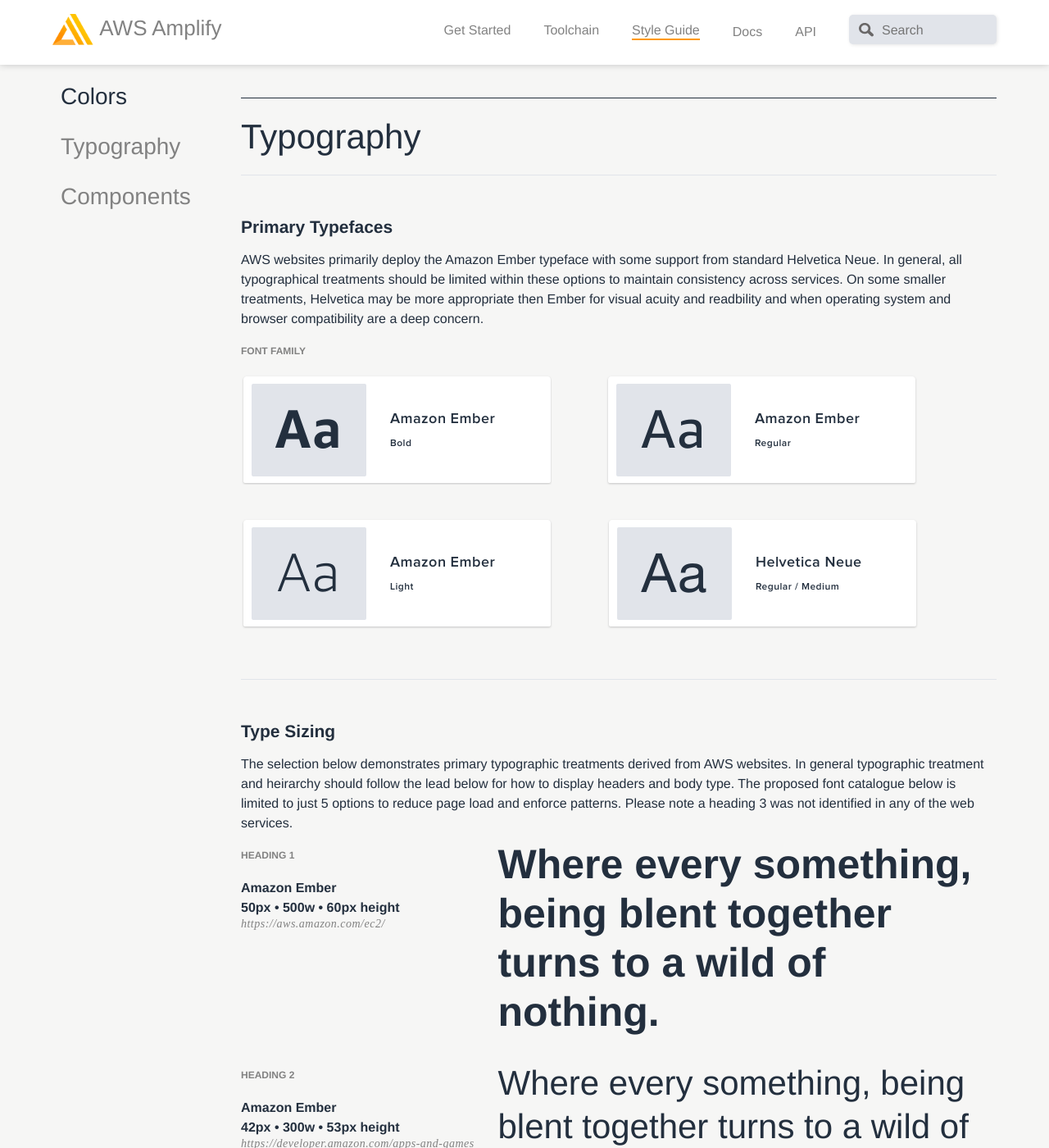
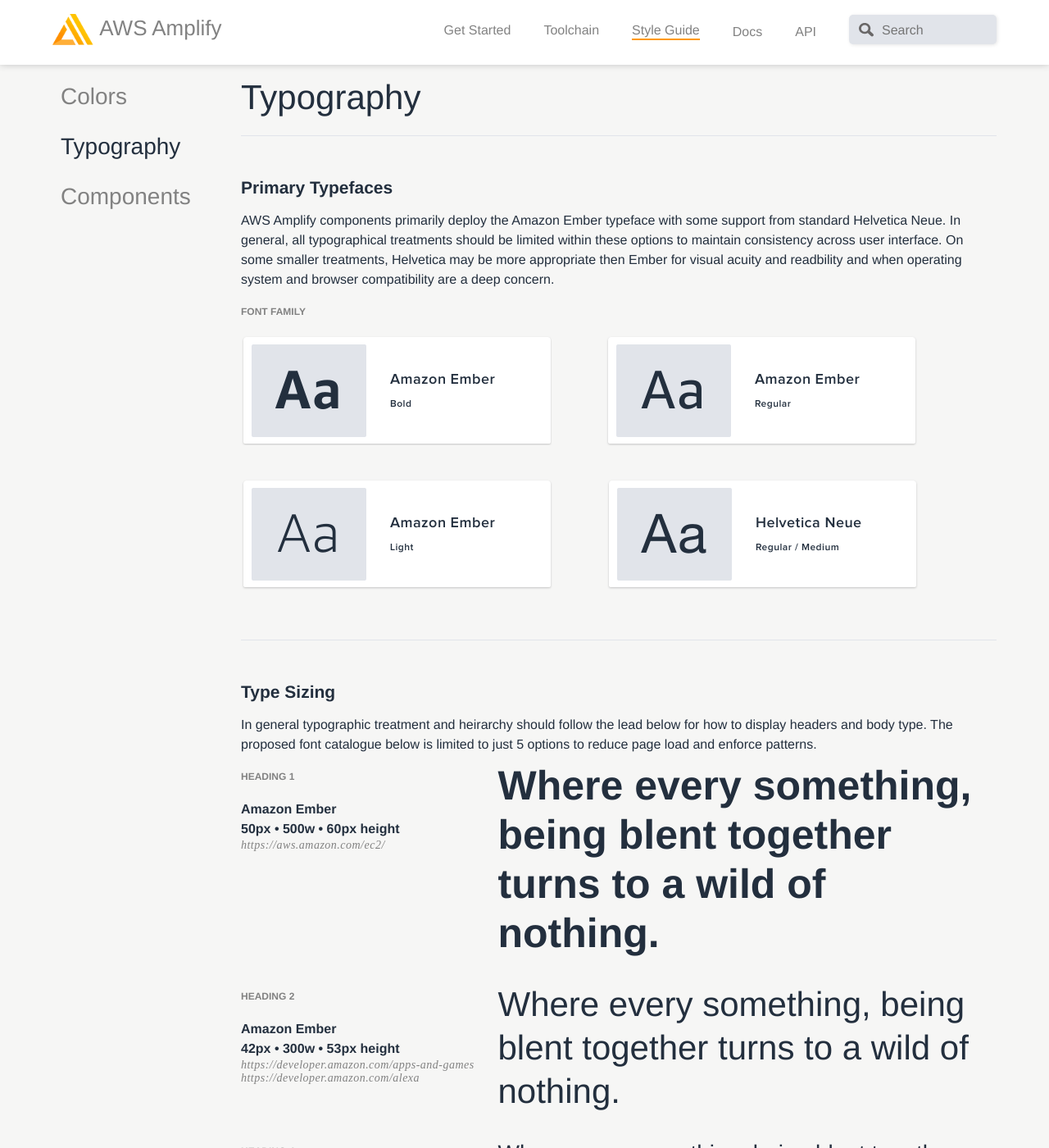
Before and after one commit to aws-amplify/aws-amplify.github.io, a Jekyll site: the page built from media/ui_library.md, in a window 1280 px wide and 1400 px high, scrolled down 2673 px. Shown: the whole window at 82% size. Built offline with Jekyll 4.4.1, drawn with Linux system fonts in a browser that asks for light colours; some web fonts are replaced; comment, search, counter and statistics services are not loaded; some of the changed text lies outside the part shown.

Commit message:
update ui_library

```diff
--- a/media/ui_library.md
+++ b/media/ui_library.md
@@ -6,25 +6,25 @@
 ## Colors
 
 ### UI Colors
-<span class="excerpt">UI Color for AWS amplify are derived from Amazon’s primary color pallette and examples commonly used through the current AWS websites. Most primary actions are wrapped in Amazon Orange. Dark backgrounds and darker treatments will typically receive the Squid Ink Amazon color treatment.</span>
+<span class="excerpt">UI Color for AWS amplify are derived from a primary and secondary color pallette. Most primary actions are wrapped in Orange. Dark backgrounds and darker treatments will typically receive the Squid Ink color treatment.</span>
 
 <span class="title">Primary Colors</span>
-<span class="inline-img">![Amazon Orange]({%if jekyll.environment == 'production'%}{{site.amplify.baseurl}}{%endif%}/images/Style_Guide/pc_amazon_orange.png)</span>
+<span class="inline-img">![Orange]({%if jekyll.environment == 'production'%}{{site.amplify.baseurl}}{%endif%}/images/Style_Guide/pc_amazon_orange.png)</span>
 <span class="inline-img">![Squid Ink]({%if jekyll.environment == 'production'%}{{site.amplify.baseurl}}{%endif%}/images/Style_Guide/pc_squid_ink.png)</span>
 <span class="inline-img">![Dark Gray]({%if jekyll.environment == 'production'%}{{site.amplify.baseurl}}{%endif%}/images/Style_Guide/pc_dark_gray.png)</span>
 <span class="inline-img">![Light Gray]({%if jekyll.environment == 'production'%}{{site.amplify.baseurl}}{%endif%}/images/Style_Guide/pc_light_gray.png)</span>
 <span class="title">Secondary Colors</span>
 <span class="inline-img">![Deep Squid Ink]({%if jekyll.environment == 'production'%}{{site.amplify.baseurl}}{%endif%}/images/Style_Guide/sc_deep_squid_ink.png)</span>
 <span class="inline-img">![Dark Blue]({%if jekyll.environment == 'production'%}{{site.amplify.baseurl}}{%endif%}/images/Style_Guide/sc_dark_blue.png)</span>
-<span class="inline-img">![Amazon Ember Blaze]({%if jekyll.environment == 'production'%}{{site.amplify.baseurl}}{%endif%}/images/Style_Guide/sc_amazon_ember_blaze.png)</span>
+<span class="inline-img">![Ember Blaze]({%if jekyll.environment == 'production'%}{{site.amplify.baseurl}}{%endif%}/images/Style_Guide/sc_amazon_ember_blaze.png)</span>
 <div class="separator"></div>
 
 ### Extended Library
-The extended library uses colors also derived form the primary Amazon palette along with some other colors prominently featured throughout Amazon services. Color derivatives should be used where appropriate and work well for things button highlights, mouseover and color transitions.
+The extended library colors are derived from the primary palette. Color derivatives should be used where appropriate and work well for button highlights, mouseover and color transitions.
 
 <span class="inline-div">
-    <span class="title">Amazon Orange</span>
-    <span class="inline-img">![Amazon Orange]({%if jekyll.environment == 'production'%}{{site.amplify.baseurl}}{%endif%}/images/Style_Guide/el_amazon_orange.png)</span>
+    <span class="title">Orange</span>
+    <span class="inline-img">![Orange]({%if jekyll.environment == 'production'%}{{site.amplify.baseurl}}{%endif%}/images/Style_Guide/el_amazon_orange.png)</span>
 </span>
 
 <span class="inline-div">
@@ -33,8 +33,8 @@
 </span>
 
 <span class="inline-div">
-    <span class="title">Prime Blue</span>
-    <span class="inline-img">![Prime Blue]({%if jekyll.environment == 'production'%}{{site.amplify.baseurl}}{%endif%}/images/Style_Guide/el_prime_blue.png)</span>
+    <span class="title">Blue</span>
+    <span class="inline-img">![Blue]({%if jekyll.environment == 'production'%}{{site.amplify.baseurl}}{%endif%}/images/Style_Guide/el_prime_blue.png)</span>
 </span>
 
 <span class="inline-div">
@@ -43,8 +43,8 @@
 </span>
 
 <span class="inline-div">
-    <span class="title">AWS Purple & Blue</span>
-    <span class="inline-img">![AWS Purple & Blue]({%if jekyll.environment == 'production'%}{{site.amplify.baseurl}}{%endif%}/images/Style_Guide/el_purple_blue.png)</span>
+    <span class="title">Purple & Blue</span>
+    <span class="inline-img">![Purple & Blue]({%if jekyll.environment == 'production'%}{{site.amplify.baseurl}}{%endif%}/images/Style_Guide/el_purple_blue.png)</span>
 </span>
 </div>
 
@@ -52,7 +52,7 @@
 ## Typography
 
 ### Primary Typefaces
-AWS websites primarily deploy the Amazon Ember typeface with some support from standard Helvetica Neue. In general, all typographical treatments should be limited within these options to maintain consistency across services.  On some smaller treatments, Helvetica may be more appropriate then Ember for visual acuity and readbility and when operating system and browser compatibility are a deep concern.
+AWS Amplify components primarily deploy the Amazon Ember typeface with some support from standard Helvetica Neue. In general, all typographical treatments should be limited within these options to maintain consistency across user interface.  On some smaller treatments, Helvetica may be more appropriate then Ember for visual acuity and readbility and when operating system and browser compatibility are a deep concern.
 
 <span class="title">Font Family</span>
 <span class="inline-img">![Amazon Ember Bold]({%if jekyll.environment == 'production'%}{{site.amplify.baseurl}}{%endif%}/images/Style_Guide/ember_bold.png)</span>
@@ -62,7 +62,7 @@
 <div class="separator"></div>
 
 ### Type Sizing
-The selection below demonstrates primary typographic treatments derived from  AWS websites. In general typographic treatment and heirarchy should follow the lead below for how to display headers and body type. The proposed font catalogue below is limited to just 5 options to reduce page load and enforce patterns. Please note a heading 3 was not identified in any of the web services.
+In general typographic treatment and heirarchy should follow the lead below for how to display headers and body type. The proposed font catalogue below is limited to just 5 options to reduce page load and enforce patterns.
 
 <div class="font-example-div">
 <span class="title">HEADING 1</span>
@@ -238,7 +238,7 @@
 ## AWS Components
 
 ### User Authentication
-The authentication component utilizes the styles outlined in the styleguide to provide a minimal, yet lightly AWS-branded experience out of the box.
+The authentication component utilizes the styles outlined in the styleguide to provide a minimal styled experience out of the box.
 
 <span class="inline-div">
     <span class="title">New User Account</span>
```
